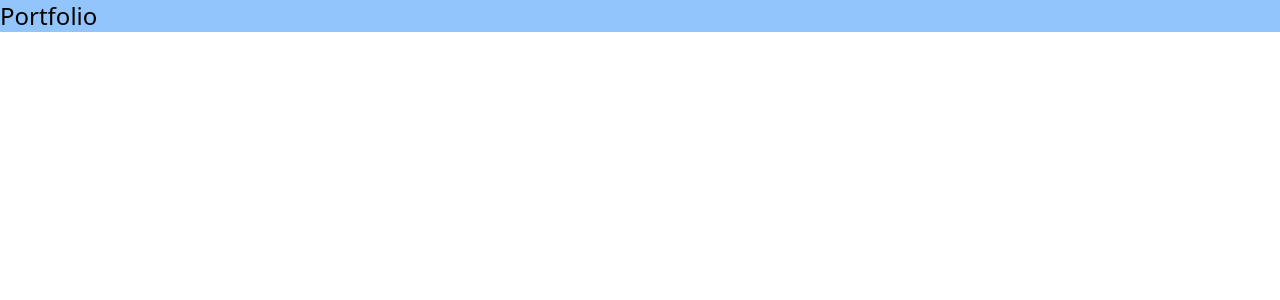
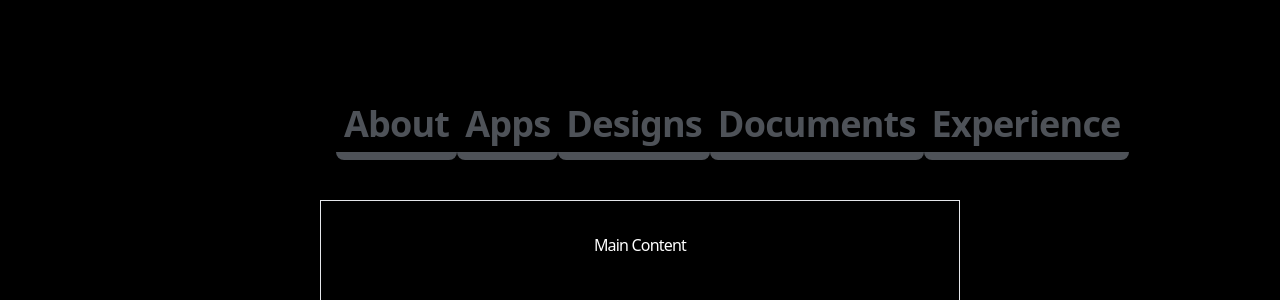
Before and after one commit to lseti1/portfolioDesign2-407830, an Angular app in the folder portfolioDesign2/: page / in a window 1280 px wide. Shown: the top 300 px of the page. Built offline with nearby package versions, Linux system fonts and the light colour scheme.

Commit message:
Styling: Set up layout for content and NavBar styling

```diff
--- a/portfolioDesign2/src/app/app.html
+++ b/portfolioDesign2/src/app/app.html
@@ -1 +1,12 @@
-<p class="text-2xl bg-blue-300">Portfolio</p>
+<div class="bg-black w-full h-[100vh] text-white tracking-tighter">
+  <app-navigation-bar />
+
+  <div class="absolute top-[25%] left-[25%] w-[50%] h-[50%] border flex justify-center items-start p-8">
+    <p>Main Content</p>
+  </div>
+  <!-- <app-about />
+  <app-apps />
+  <app-designs />
+  <app-documents />
+  <app-experience /> -->
+</div>
--- /dev/null
+++ b/portfolioDesign2/src/app/navigation-bar/navigation-bar.html
@@ -0,0 +1,9 @@
+<nav class="absolute top-[12%] left-[25%] w-[50%]">
+    <ul class="flex flex-row justify-between px-4 font-bold text-4xl">
+        <li class="border-b-8 border-gray-400/50 p-2 hover:border-orange-500 text-gray-400/50 hover:text-white cursor-pointer duration-500 rounded-lg">About</li>
+        <li class="border-b-8 border-gray-400/50 p-2 hover:border-orange-500 text-gray-400/50 hover:text-white cursor-pointer duration-500 rounded-lg">Apps</li>
+        <li class="border-b-8 border-gray-400/50 p-2 hover:border-orange-500 text-gray-400/50 hover:text-white cursor-pointer duration-500 rounded-lg">Designs</li>
+        <li class="border-b-8 border-gray-400/50 p-2 hover:border-orange-500 text-gray-400/50 hover:text-white cursor-pointer duration-500 rounded-lg">Documents</li>
+        <li class="border-b-8 border-gray-400/50 p-2 hover:border-orange-500 text-gray-400/50 hover:text-white cursor-pointer duration-500 rounded-lg">Experience</li>
+    </ul>
+</nav>
--- /dev/null
+++ b/portfolioDesign2/src/app/navigation-bar/navigation-bar.ts
@@ -0,0 +1,15 @@
+import { Component } from '@angular/core';
+
+@Component({
+  selector: 'app-navigation-bar',
+  imports: [],
+  templateUrl: './navigation-bar.html',
+  styleUrl: './navigation-bar.css'
+})
+export class NavigationBar {
+  currentPage = 'about';
+
+  getPage(pageName: string) {
+    this.currentPage = pageName;
+  }
+}
```
Also changed, not shown: portfolioDesign2/src/app/app.ts (+8 -1 lines), portfolioDesign2/src/app/navigation-bar/navigation-bar.css (added), 1 other file (tests, documents, lock files or other folders).
